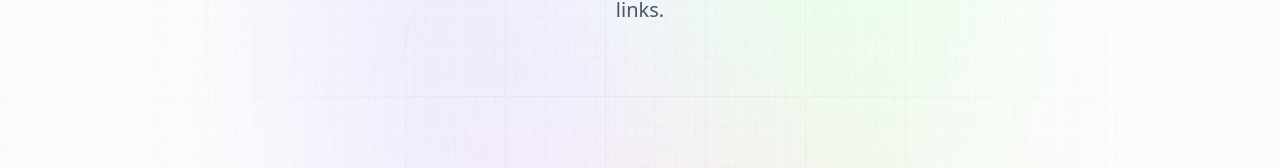
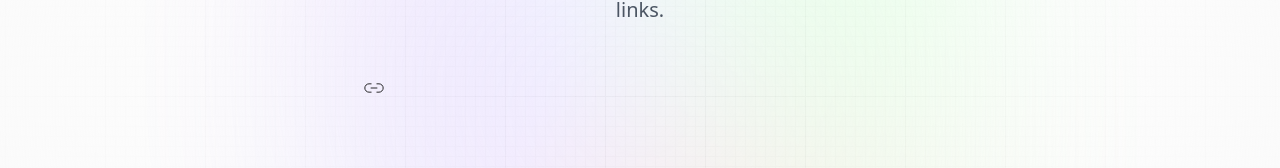
Before and after one commit to dialite/GPT-AI-Summarizer, a React (Vite) app: page / in a window 1280 px wide. Shown: the part 309-477 px from the top of the page. Built offline with nearby package versions, Linux system fonts and the light colour scheme; a web font is replaced by a local one.

Commit message:
Initialize form area with link image

```diff
--- a/src/components/Demo.jsx
+++ b/src/components/Demo.jsx
@@ -1,5 +1,24 @@
+import { useState, useEffect } from "react";
+import { copy, linkIcon, loader, tick } from "../assets";
+
 const Demo = () => {
-  return <div></div>;
+  return (
+    <section className="mt-16 w-full max-w-xl">
+      {/* Search */}
+      <div className="flex flex-col w-full gap-2">
+        <form
+          className="relative flex justify-center items-center"
+          onSubmit={() => {}}
+        >
+          <img
+            src={linkIcon}
+            alt="link_icon"
+            className="absolute left-0 my-2 ml-3 w-5"
+          />
+        </form>
+      </div>
+    </section>
+  );
 };
 
 export default Demo;
```
